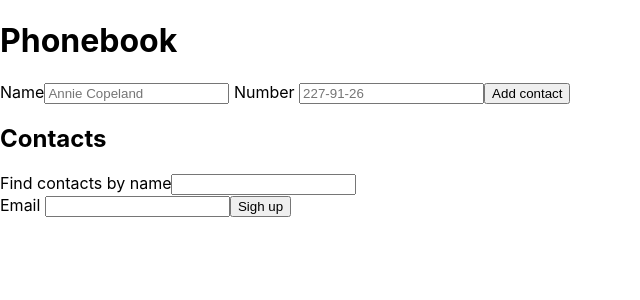
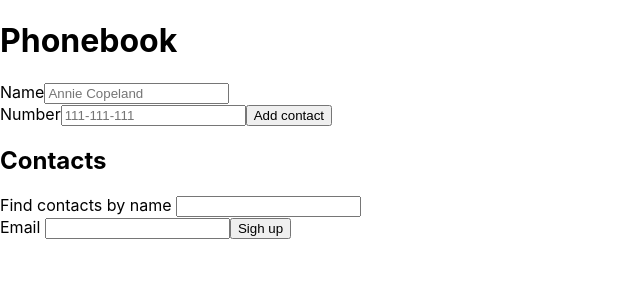
Before and after one commit to gprokopiv/react-hw-02-phonebook, a React (Create React App) app: page / in a window 1280 px wide. Shown: the top 300 px of the page, without its empty margins (0-640 px from the left). Built offline with nearby package versions, Linux system fonts and the light colour scheme.

Commit message:
contacts

```diff
--- a/src/App.js
+++ b/src/App.js
@@ -27,19 +27,13 @@ class App extends Component {
     const { contacts } = this.state;
   };
 
-  handleChange = event => {
-    const { name, value } = event.currentTarget;
-    this.setState({ [name]: value });
-  };
-  handleSubmit = event => {
-    event.preventDefault();
-
-    this.props.onSubmit(this.state);
-    this.setState({ name: '', number: '' });
+  changeFilter = event => {
+    this.setState({ filter: event.currentTarget.value });
   };
 
-  changeFilter = event => {
-    this.setState({ filter: event.currentTarget.value });
+  getVisibleContacts = () => {
+    const { contacts, filter } = this.state;
+    return contacts.filter(contact => contact.name.toLowerCase());
   };
 
   render() {
@@ -47,49 +41,14 @@ class App extends Component {
     return (
       <Container>
         <h1>Phonebook</h1>
-        <form onSubmit={this.handleSubmit}>
-          <label>
-            Name
-            <input
-              name="name"
-              pattern="^[a-zA-Zа-яА-Я]+(([' -][a-zA-Zа-яА-Я ])?[a-zA-Zа-яА-Я]*)*$"
-              title="Имя может состоять только из букв, апострофа, тире и пробелов. Например Adrian, Jacob Mercer, Charles de Batz de Castelmore d'Artagnan и т. п."
-              required
-              value={name}
-              placeholder="Annie Copeland"
-              onChange={this.handleChange}
-            />
-          </label>
+        <ContactForm onSubmit={this.addContact} />
 
-          <label>
-            {' '}
-            Number{' '}
-            <input
-              type="tel"
-              name="number"
-              pattern="\+?\d{1,4}?[-.\s]?\(?\d{1,3}?\)?[-.\s]?\d{1,4}[-.\s]?\d{1,4}[-.\s]?\d{1,9}"
-              title="Номер телефона должен состоять цифр и может содержать пробелы, тире, круглые скобки и может начинаться с +"
-              required
-              value={number}
-              placeholder="227-91-26"
-              onChange={this.handleChange}
-            ></input>
-          </label>
-
-          <button type="submit" onSubmit={this.addContact}>
-            Add contact
-          </button>
-        </form>
         <h2> Contacts</h2>
-        <label>
-          Find contacts by name
-          <input
-            type="text"
-            value={filter}
-            onChange={this.changeFilter}
-          ></input>
-        </label>
-
+        <Filter value={filter} onChange={this.changeFilter} />
+        {/* <ContactList
+          contacts={this.getVisibleContacts}
+          onDeleteContact={this.deleteContact}
+        /> */}
         {/* <ul>
           <li key={this.nameInputId}>
             <p>{this.name}</p>
--- a/src/components/ContactForm/ContactForm.jsx
+++ b/src/components/ContactForm/ContactForm.jsx
@@ -27,7 +27,7 @@ class ContactForm extends Component {
           type="text"
           name="name"
           value={name}
-          placeholder="John Smith"
+          placeholder="Annie Copeland"
           onChange={this.handleChange}
           pattern="^[a-zA-Zа-яА-Я]+(([' -][a-zA-Zа-яА-Я ])?[a-zA-Zа-яА-Я]*)*$"
           title="Имя может состоять только из букв, апострофа, тире и пробелов. Например Adrian, Jacob Mercer, Charles de Batz de Castelmore d'Artagnan и т. п."
--- a/src/components/ContactList/ContactList/ContactList.jsx
+++ b/src/components/ContactList/ContactList/ContactList.jsx
@@ -2,25 +2,6 @@ import React, { Component } from 'react';
 import PropTypes from 'prop-types';
 import Contact from '../Contact/Contact';
 
-// class ContactList extends Component {
-//   render() {
-//     const contacts = this.props.contacts;
-//     return (
-//       <ul>
-//          {contacts.map(contact => (
-//         <Contact
-//         key={contact.id}
-//         name={contact.name}
-//         number={contact.number}
-//         onDeleteContact={this.props.onDelete}
-//           // {...data}
-//         />
-//       ))}
-
-//       </ul>
-//     );
-//   }
-// }
 function ContactList({ contacts }) {
   return (
     <ul>
@@ -29,7 +10,7 @@ function ContactList({ contacts }) {
           key={contact.id}
           name={contact.name}
           number={contact.number}
-          // onDeleteContact={this.props.onDelete}
+          onDeleteContact={this.props.onDelete}
           // {...data}
         />
       ))}
```
